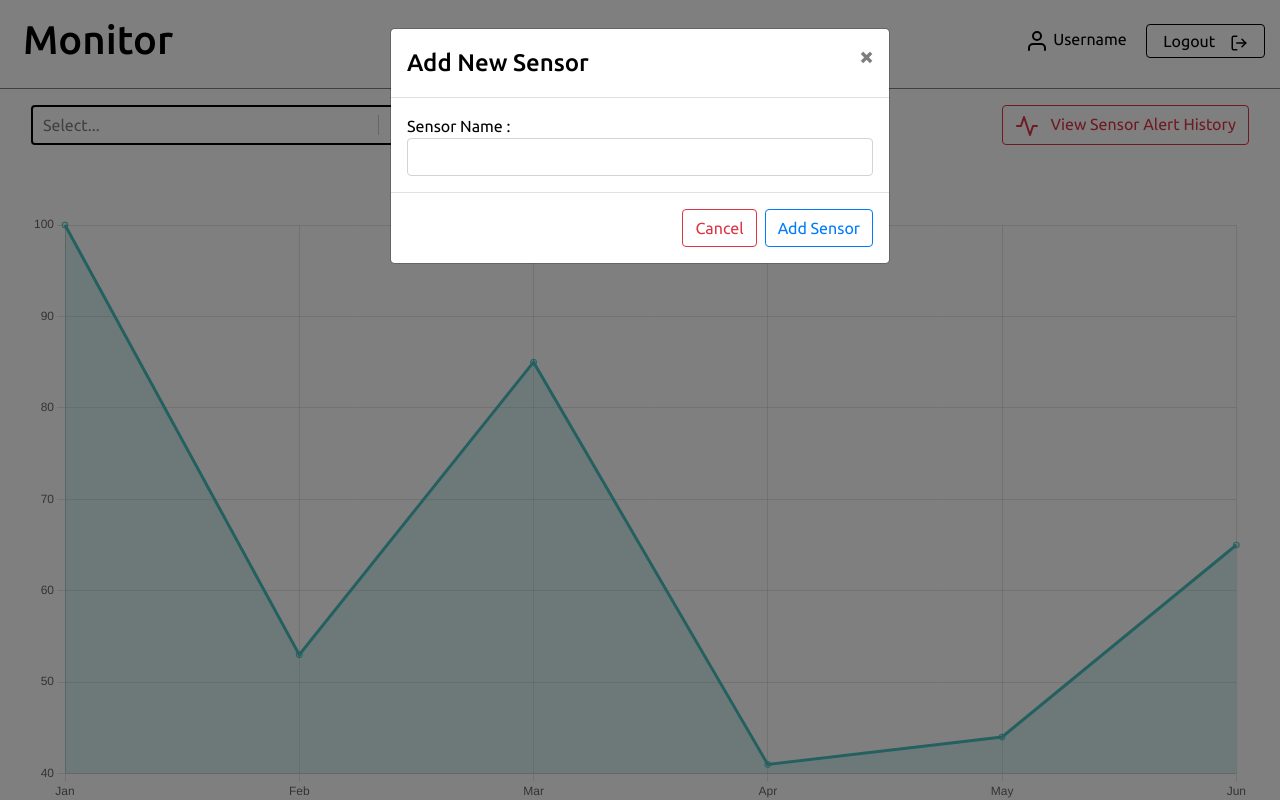
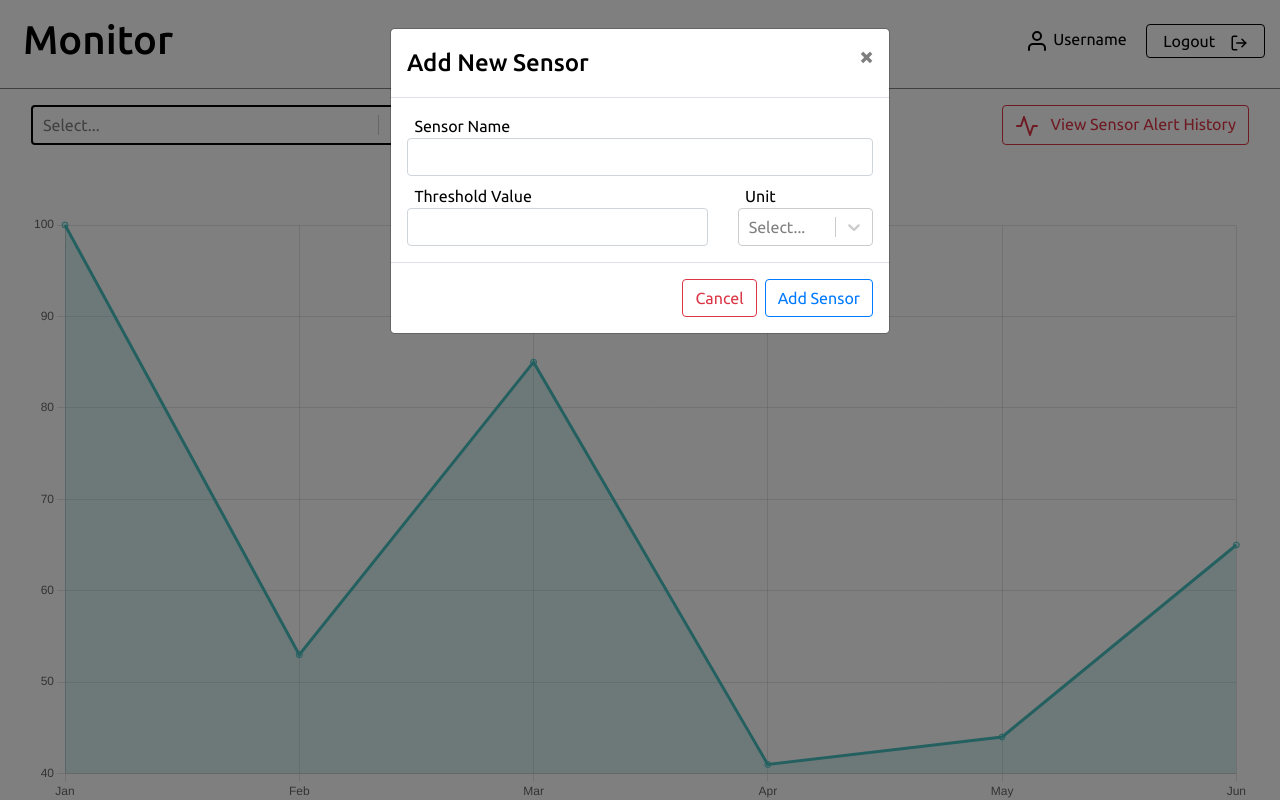
Before and after one commit to sriyabro/Monitor, a React (Create React App) app in the folder monitor-frontend/: page / in a window 1280 px wide. Both pictures are taken after a click on the button "Add New Sensor". Built offline with nearby package versions, Linux system fonts and the light colour scheme.

Commit message:
add new sensor function completed

```diff
--- a/monitor-frontend/package.json
+++ b/monitor-frontend/package.json
@@ -17,6 +17,7 @@
     "react-chartjs-2": "^3.0.3",
     "react-dom": "^17.0.2",
     "react-feather": "^2.0.9",
+    "react-number-format": "^4.6.4",
     "react-router-dom": "^5.2.0",
     "react-scripts": "4.0.3",
     "react-select": "^4.3.1",
--- a/monitor-frontend/src/components/AddSensor.jsx
+++ b/monitor-frontend/src/components/AddSensor.jsx
@@ -1,8 +1,41 @@
-import React from 'react'
+import React, {useState} from 'react'
 import {Button, Col, FormControl, Modal, Row} from "react-bootstrap";
+import NumberFormat from "react-number-format";
+import Select from "react-select";
 
+const unitOptions = [
+    {label: 'C', value: 'C'},
+    {label: 'F', value: 'F'},
+    {label: 'm', value: 'm'},
+    {label: 'Km/h', value: 'Km/h'},
+]
 
 function AddSensor(props) {
+    const [sensorName, setSensorName] = useState(null);
+    const [sensorThreshold, setSensorThreshold] = useState(null);
+    const [sensorUnit, setSensorUnit] = useState(null);
+
+    const handleAddNewSensor = () => {
+        if (!sensorName || !sensorThreshold || sensorName === '' || sensorThreshold === '' || !sensorUnit )
+            return;
+        let newSensor = {
+            name: sensorName,
+            threshold: sensorThreshold,
+            unit: sensorUnit
+        }
+        props.handleAddNewSensor(newSensor);
+
+        setSensorName(null);
+        setSensorThreshold(null);
+        setSensorUnit(null);
+    }
+
+    const handleSensorNameChange = (e) => setSensorName(e.target.value);
+
+    const handleThresholdChange = (e) => setSensorThreshold(e.target.value);
+
+    const handleSensorUnitChange = (option) => setSensorUnit(option.value);
+
     return (
         <>
             <Modal
@@ -16,15 +49,36 @@ function AddSensor(props) {
                 </Modal.Header>
                 <Modal.Body>
                     <Row>
-                        <Col xs={12}>Sensor Name : <FormControl></FormControl></Col>
-                        <Col xs={12}></Col>
+                        <Col xs={12}>
+                            &nbsp; Sensor Name
+                            <FormControl type="text"
+                                         autoFocus
+                                         onChange={handleSensorNameChange}
+                                         required/>
+                        </Col>
+                        <Col xs={8} className="pt-2">
+                            &nbsp; Threshold Value
+                            <NumberFormat className="form-control input-field"
+                                          displayType={'input'}
+                                          onChange={handleThresholdChange}
+                                          required/>
+                        </Col>
+                        <Col xs={4} className="pt-2">
+                            &nbsp; Unit
+                            <Select className="select-control" classNamePrefix="select-control"
+                                    noOptionsMessage={() => ("No Matching Sensors Found, Please Create New Sensor")}
+                                    options={unitOptions}
+                                    onChange={handleSensorUnitChange}
+                                    value={unitOptions.value}
+                            />
+                        </Col>
                     </Row>
                 </Modal.Body>
                 <Modal.Footer>
                     <Button className="cancel text-danger border-danger" onClick={props.handleClose}>
                         Cancel
                     </Button>
-                    <Button className="add-sensor text-primary border-primary">Add Sensor</Button>
+                    <Button className="add-sensor text-primary border-primary" onClick={handleAddNewSensor}>Add Sensor</Button>
                 </Modal.Footer>
             </Modal>
         </>
--- a/monitor-frontend/src/components/Chart.jsx
+++ b/monitor-frontend/src/components/Chart.jsx
@@ -6,17 +6,12 @@ import {Activity, Plus} from 'react-feather';
 import {customStyles} from "../constants/constants";
 import AddSensor from "./AddSensor";
 
+function Chart() {
+        const [selectorOptions, setSelectorOptions] = useState(null);
+        const [selectedSensor, setSelectedSensor] = useState("No sensor selected");
+        const [showAddSensorModal, setShowAddSensorModal] = useState(false);
 
-const sensors = [
-    {name: 'Temp'},
-    {name: 'Humidity'},
-    {name: 'Water Level'}
-]
-
-function Chart() {
-      const [selectorOptions, setSelectorOptions] = useState(null);
-      const [selectedSensor, setSelectedSensor] = useState("No sensor selected");
-      const [showAddSensorModal, setShowAddSensorModal] = useState(false);
+        const [sensors, setSensors] = useState([]);
 
     useEffect(() => {
         if (!sensors) {
@@ -46,6 +41,13 @@ function Chart() {
         setShowAddSensorModal(false);
     }
 
+    const handleAddNewSensor = (newSensor) => {
+        let sensorlist = sensors.slice();
+        sensorlist.push({name: newSensor.name});
+        setSensors(sensorlist);
+        handleAddSensorModalClose();
+    }
+
     const data = {
         labels: ["Jan", "Feb", "Mar", "Apr", "May", "Jun"],
         datasets: [
@@ -60,15 +62,18 @@ function Chart() {
     };
 
 
-
     return (
+        <React.Fragment>
+        <AddSensor showModal={showAddSensorModal}
+                   handleClose={handleAddSensorModalClose}
+                   handleAddNewSensor={handleAddNewSensor}
+        />
         <Row className="sensors p-3 mb-5" >
-            <AddSensor showModal={showAddSensorModal} handleClose={handleAddSensorModalClose}/>
             <Col xs={12} md={4}>
                 <Select className="select-control" classNamePrefix="select-control"
                         isSearchable
                         isClearable
-                        noOptionsMessage={() => ("No Matching Sensors Found, Please Create New Sensor")}
+                        noOptionsMessage={() => ("No Sensors Found, Please Create a New Sensor")}
                         options={!selectorOptions ? [] : selectorOptions}
                         styles={customStyles}
                         onChange={handleSensorChange}
@@ -91,6 +96,7 @@ function Chart() {
                 <Line data={data}/>
             </Col>
         </Row>
+        </React.Fragment>
     )
 }
 
```
Also changed, not shown: 1 other file (tests, documents, lock files or other folders).
